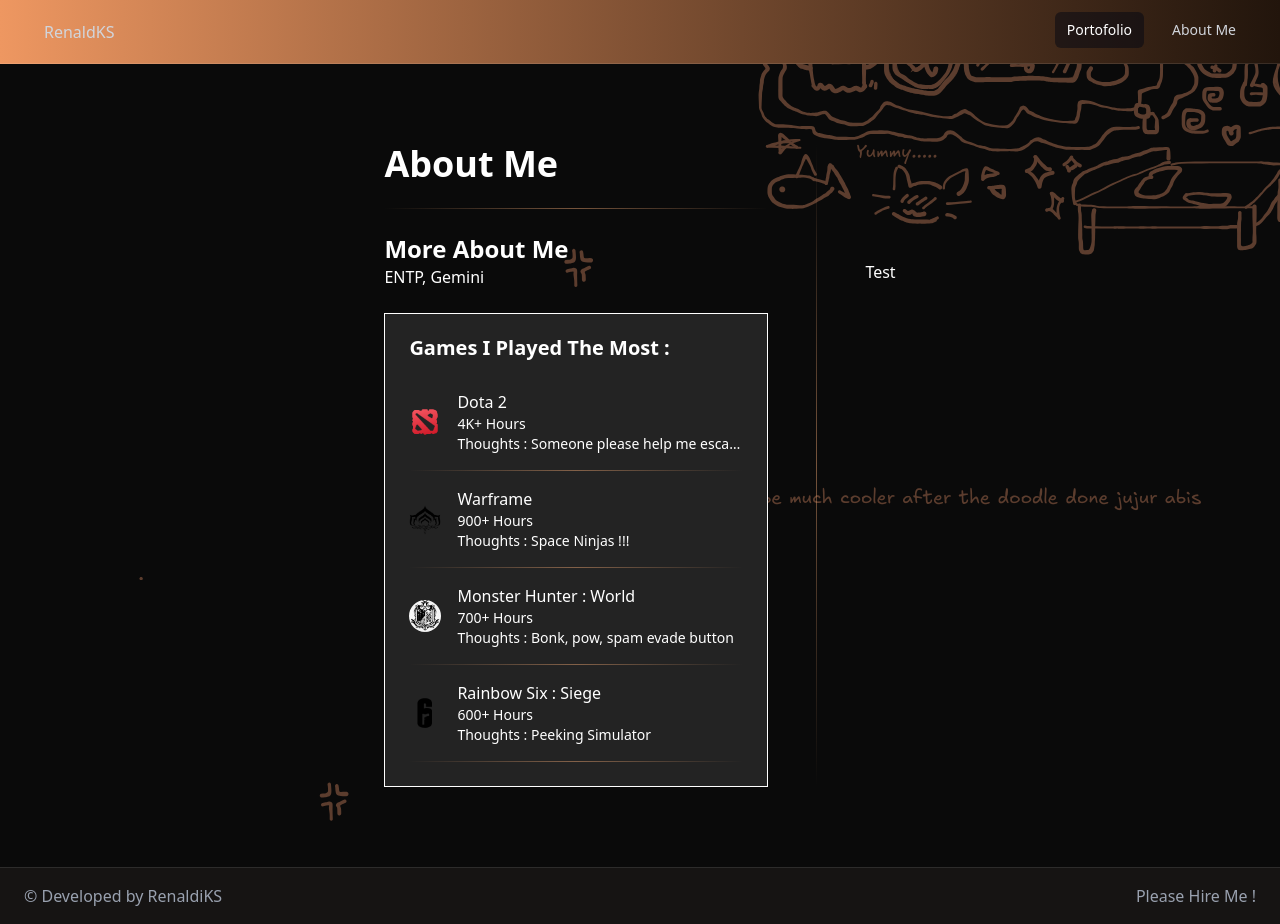
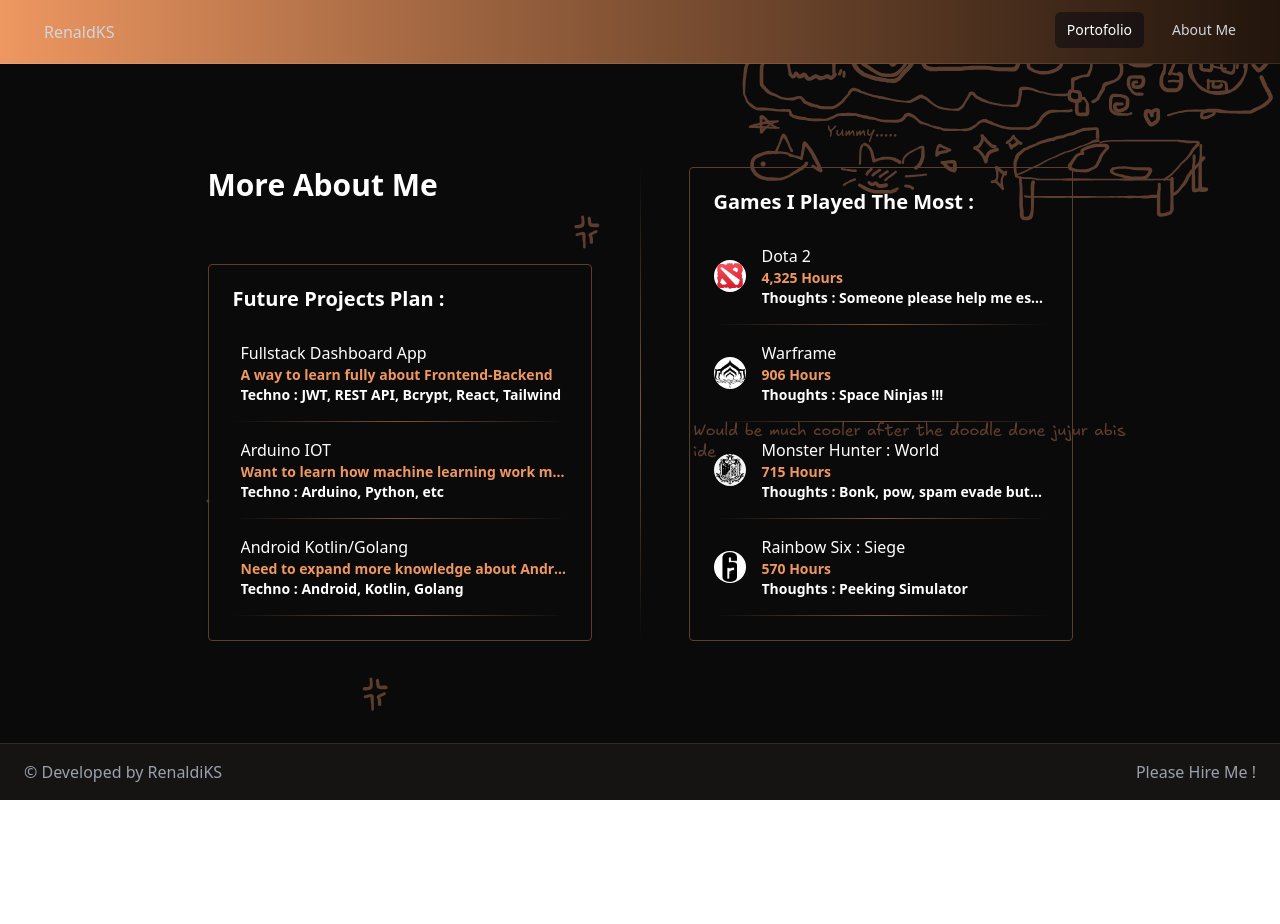
Before and after one commit to RenaldKS/Web-Portofolio, a React (Vite) app: page /aboutme in a window 1280 px wide. After the commit the page ends 800 px from the top, so only its background shows below. Built offline with nearby package versions, Linux system fonts and the light colour scheme; the HTML template or start-up script is replaced by a standard one.

Commit message:
Added CV Button and About Me

```diff
--- a/index.html
+++ b/index.html
@@ -2,13 +2,13 @@
 <html lang="en">
   <head>
     <meta charset="UTF-8" />
-    <link rel="icon" type="image/svg+xml" href="/vite.svg" />
+    <link rel="icon" type="image/svg+xml" />
     <meta name="viewport" content="width=device-width, initial-scale=1.0" />
     <link rel="preconnect" href="https://fonts.googleapis.com">
     <link href="https://fonts.googleapis.com/css2?family=Inter:wght@100..900&display=swap" rel="stylesheet">
     <link rel="stylesheet" href="/index.css">
     <link rel="preconnect" href="https://fonts.gstatic.com" crossorigin>
-    <title>My Web</title>
+    <title>Renaldi Karya Surbakti </title>
   </head>
   <body>
     <div id="root"></div>
--- /dev/null
+++ b/src/data/futureplan.js
@@ -0,0 +1,20 @@
+const futureplan = [
+    {
+        title: "Fullstack Dashboard App",
+        desc:"A way to learn fully about Frontend-Backend",
+        techno: "JWT, REST API, Bcrypt, React, Tailwind",
+    },
+    {
+        title: "Arduino IOT",
+        desc:"Want to learn how machine learning work more throughly",
+        techno: "Arduino, Python, etc",
+    },
+    {
+        title: "Android Kotlin/Golang",
+        desc:"Need to expand more knowledge about Android",
+        techno: "Android, Kotlin, Golang",
+    }
+
+]
+
+export default futureplan;
--- a/src/data/games.js
+++ b/src/data/games.js
@@ -8,28 +8,28 @@
 const games = [
     {
         id: "Dota 2",
-        playtime: "4K+ Hours",
+        playtime: "4,325 Hours",
         thoughts: "Someone please help me escape this game",
         img: dotaicn,
         alt: "Dota 2 Icon"
     },
     {
         id: "Warframe",
-        playtime: "900+ Hours",
+        playtime: "906 Hours",
         thoughts: "Space Ninjas !!!",
         img: wrfmicn,
         alt: "Warframe Icon"
     },
     {
         id: "Monster Hunter : World",
-        playtime: "700+ Hours",
+        playtime: "715 Hours",
         thoughts: "Bonk, pow, spam evade button",
         img: mhwIcn,
         alt: "MH:World Icon"
     },
     {
         id: "Rainbow Six : Siege",
-        playtime: "600+ Hours",
+        playtime: "570 Hours",
         thoughts: "Peeking Simulator",
         img: r6Icn,
         alt: "R6 Icon"
--- a/src/pages/About_Me.jsx
+++ b/src/pages/About_Me.jsx
@@ -1,4 +1,5 @@
 import Games from "../data/games";
+import Fp from "../data/futureplan";
 const aboutme = () => {
   return (
     <>
@@ -6,17 +7,47 @@
         <div className="max-w-7xl mx-auto flex flex-col md:flex-row items-stretch gap-12">
           {/* LEFT SIDE - LIST PROJECT */}
           <div className="flex-1 space-y-6">
-            <h1 className="text-4xl font-bold text-[#FFFFF]">About Me</h1>
-            <div className="hidden md:block w-full h-px bg-gradient-to-r from-transparent via-[#e29e6d]/50 to-transparent"></div>
-            <div className="More About Me">
-              <h1 className="text-2xl font-bold text-[#FFFFF]">
-                More About Me
-              </h1>
-              <p>ENTP, Gemini</p>
+            <h1 className="text-3xl font-bold text-[#FFFFF]">More About Me</h1>
+            {/* Middle Side */}
+            <div className="hidden md:block w-px bg-gradient-to-b from-transparent via-[#e29e6d]/50 to-transparent"></div>
+            <div className="hidden md:block sticky top-80 self-start">
+              <div class="w-full max-w-sm p-6 bg-[#33333] border border-[#5c3d2e] rounded shadow-xs">
+                <div class="flex items-center justify-between mb-4">
+                  <h5 class="text-xl font-semibold leading-none text-heading">
+                    Future Projects Plan :
+                  </h5>
+                </div>
+                {Fp.map((fp) => (
+                  <div class="flow-root">
+                    <ul role="list" class="divide-y divide-default">
+                      <li class="py-4 sm:py-4">
+                        <div class="flex items-center gap-2">
+                          <div class="flex-1 min-w-0 ms-2">
+                            <p class="font-medium text-heading truncate">
+                              {fp.title}
+                            </p>
+                            <p class="text-sm text-body truncate text-[#EE9761] font-bold">
+                              {fp.desc}
+                            </p>
+                            <p class="text-sm text-body truncate font-bold">
+                              Techno : {fp.techno}
+                            </p>
+                          </div>
+                        </div>
+                      </li>
+                    </ul>
+                    <div className="hidden md:block w-full h-px bg-gradient-to-r from-transparent via-[#e29e6d]/50 to-transparent"></div>
+                  </div>
+                ))}
+              </div>
             </div>
-            <div className="Games">
-              {/* CARD */}
-              <div class="w-full max-w-sm p-6 bg-[#232323] border border-default rounded-base shadow-xs">
+          </div>
+          {/* Right Side */}
+          <div className="hidden md:block w-px bg-gradient-to-b from-transparent via-[#e29e6d]/50 to-transparent"></div>
+          <div className="hidden md:block sticky top-80 self-start">
+            <div className="hidden md:block w-px bg-gradient-to-b from-transparent via-[#e29e6d]/50 to-transparent"></div>
+            <div className="hidden md:block sticky top-80 self-start">
+              <div class="w-full max-w-sm p-6 bg-[#33333] border border-[#5c3d2e] rounded shadow-xs">
                 <div class="flex items-center justify-between mb-4">
                   <h5 class="text-xl font-semibold leading-none text-heading">
                     Games I Played The Most :
@@ -29,7 +60,7 @@
                         <div class="flex items-center gap-2">
                           <div class="shrink-0">
                             <img
-                              class="w-8 h-8 rounded-full"
+                              class="w-8 h-8 rounded-full bg-white"
                               src={game.img}
                               alt={game.alt}
                             />
@@ -38,10 +69,10 @@
                             <p class="font-medium text-heading truncate">
                               {game.id}
                             </p>
-                            <p class="text-sm text-body truncate">
+                            <p class="text-sm text-body text-[#EE9761] font-bold">
                               {game.playtime}
                             </p>
-                            <p class="text-sm text-body truncate">
+                            <p class="text-sm text-body truncate  font-bold text-white break-words">
                               Thoughts : {game.thoughts}
                             </p>
                           </div>
@@ -54,12 +85,6 @@
               </div>
             </div>
           </div>
-
-          {/* RIGHT SIDE - REUSABLE SLIDESHOW */}
-          <div className="hidden md:block w-px bg-gradient-to-b from-transparent via-[#e29e6d]/50 to-transparent"></div>
-          <div className="hidden md:block sticky top-65 self-start">
-            <h1> Test</h1>
-          </div>
         </div>
       </section>
     </>
--- a/src/pages/Front_Body.jsx
+++ b/src/pages/Front_Body.jsx
@@ -18,7 +18,7 @@
             <p className="text-[#e29e6d] font-medium text-lg italic">
               Informatic Engineering Fresh Graduate
             </p>
-            {/* Dekorasi menggunakan Heroicons */}
+
             <div className="flex items-center gap-2 text-gray-500">
               <span>🦆_________</span>
             </div>
@@ -34,12 +34,19 @@
           </p>
 
           <div className="flex gap-4 pt-4">
-            <button className="px-8 py-3 bg-[#e29e6d] text-black font-bold rounded shadow-lg hover:bg-[#d18d5c] transition-all transform hover:-translate-y-1">
+            <a
+              href="/CV_Renaldi Karya Surbakti_2025"
+              download="CV_Renaldi_Karya_Surbakti.pdf"
+              className="px-8 py-3 bg-[#e29e6d] text-black font-bold rounded shadow-lg hover:bg-[#d18d5c] transition-all transform hover:-translate-y-1 inline-block text-center"
+            >
               Get my CV
-            </button>
-            <button className="px-8 py-3 bg-white text-black font-bold rounded shadow-lg hover:bg-gray-200 transition-all transform hover:-translate-y-1">
+            </a>
+            <a
+              href="/aboutme"
+              className="px-8 py-3 bg-white text-black font-bold rounded shadow-lg hover:bg-gray-200 transition-all transform hover:-translate-y-1"
+            >
               More
-            </button>
+            </a>
           </div>
         </div>
 
@@ -59,23 +66,34 @@
           <div className="text-center md:text-left w-full md:pl-12">
             <p className="font-bold mb-4 text-lg text-gray-300">Find me :</p>
             <div className="flex justify-center md:justify-start gap-6">
+              {/* LinkedIn */}
               <a
                 href="https://www.linkedin.com/in/renaldi-karya-surbakti/"
+                target="_blank"
+                rel="noopener noreferrer"
                 className="p-2 bg-gray-800 rounded-lg hover:bg-[#e29e6d] hover:text-black transition-colors"
               >
                 <img src={linkedicn} alt="LinkedIn" className="h-7 w-7" />
               </a>
+
+              {/* GitHub */}
               <a
                 href="https://github.com/RenaldKS"
+                target="_blank"
+                rel="noopener noreferrer"
                 className="p-2 bg-gray-800 rounded-lg hover:bg-[#e29e6d] hover:text-black transition-colors"
               >
-                <img src={githubicn} className="h-7 w-7" />
+                <img src={githubicn} alt="GitHub" className="h-7 w-7" />
               </a>
+
+              {/* Steam */}
               <a
                 href="https://steamcommunity.com/id/Zeyrex/"
+                target="_blank"
+                rel="noopener noreferrer"
                 className="p-2 bg-gray-800 rounded-lg hover:bg-[#e29e6d] hover:text-black transition-colors"
               >
-                <img src={steamicn} className="h-7 w-7" />
+                <img src={steamicn} alt="Steam" className="h-7 w-7" />
               </a>
             </div>
           </div>
```
Also changed, not shown: 1 other file (tests, documents, lock files or other folders).
